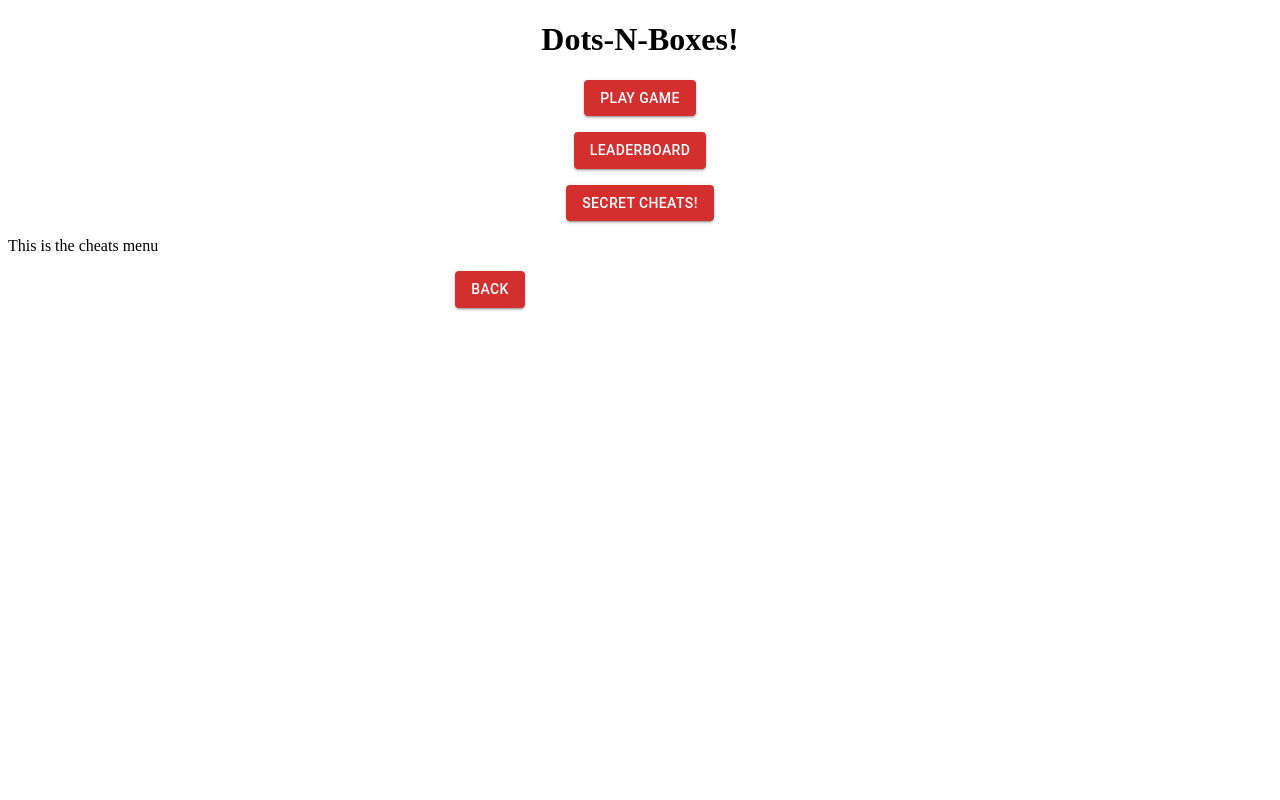
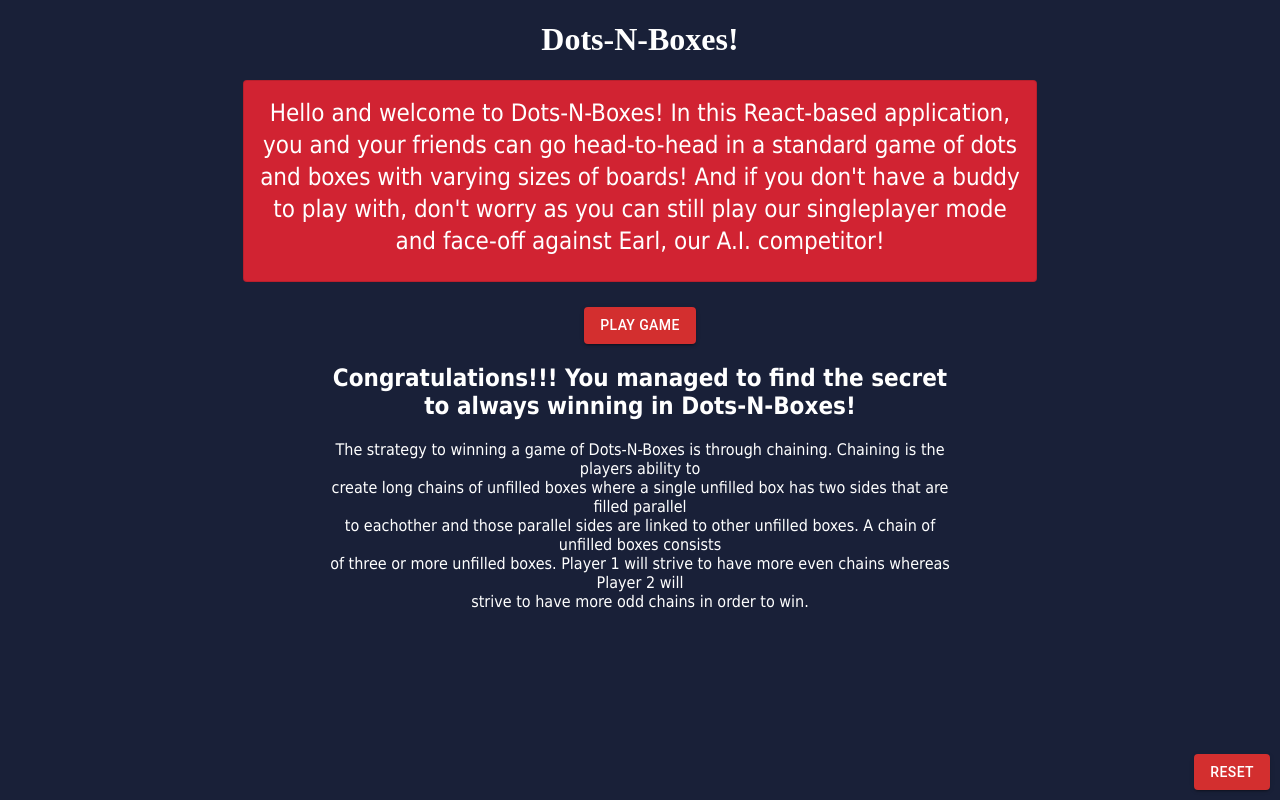
Before and after one commit to brandon-ohaver/Dots-N-Boxes, a React (Create React App) app in the folder dots-and-boxes/: page /cheats in a window 1280 px wide. Built offline with nearby package versions, Linux system fonts and the light colour scheme.

Commit message:
Deleted unnecessary files, finished secrets page, and finishing up styling

```diff
--- a/dots-and-boxes/src/components/BackButton.jsx
+++ b/dots-and-boxes/src/components/BackButton.jsx
@@ -6,10 +6,10 @@ import Button from "@mui/material/Button";
 class BackButton extends React.Component {
   render() {
     return (
-      <Stack spacing={2} direction="column" style={{ alignContent: "center", display: "flex", textAlign: "center", marginRight: "300px" }}>
+      <Stack spacing={2} direction="column" style={{ alignContent: "center", textAlign: "center", marginTop: "20%", position: "fixed", right: "10px", bottom: "10px" }}>
         <Link to="/" style={{ textDecoration: "none" }}>
           <Button variant="contained" color="error" className="back">
-            Back
+            Reset
           </Button>
         </Link>
       </Stack>
--- /dev/null
+++ b/dots-and-boxes/src/components/Introduction.js
@@ -0,0 +1,30 @@
+import React from 'react'
+import { Card, CardContent, Typography } from '@mui/material'
+
+const Introduction = () => {
+    return(
+            <div style={{ justifyContent: "center", alignItems: "center", textAlign: "center", display: "flex", marginBottom: "2%" }}>
+                <Card variant="outlined" style={{ background: "rgb(209, 35, 50)" }}>
+                    <CardContent>
+                        <Typography variant="h5" style={{ color: "white", fontFamily: "Tahoma" }}>
+                    Hello and welcome to Dots-N-Boxes! In this React-based application,
+                    <br/>
+                    you and your friends can go head-to-head in a standard game of dots
+                    <br/>
+                    and boxes with varying sizes of boards! And if you don't have a buddy
+                    <br/>
+                    to play with, don't worry as you can still play our singleplayer mode
+                    <br/>
+                    and face-off against Earl, our A.I. competitor!
+                    </Typography>
+                    </CardContent>
+                </Card>
+
+            </div>
+
+
+    )
+
+}
+
+export default Introduction
--- a/dots-and-boxes/src/components/NavBar.jsx
+++ b/dots-and-boxes/src/components/NavBar.jsx
@@ -29,20 +29,6 @@ class NavBar extends React.Component {
             </Link>
           </Stack>
         </div>
-        <div>
-          <Stack spacing={2} direction="column" style={{ textAlign: "center" }}>
-          <Link to="/leaderboard" style={{ textDecoration: "none" }}>
-            <Button variant="contained" color="error" className="start">
-              Leaderboard
-            </Button>
-          </Link>
-            <Link to="/cheats" style={{ textDecoration: "none" }}>
-              <Button variant="contained" color="error" className="start">
-                Secret Cheats!
-              </Button>
-           </Link>
-          </Stack>
-        </div>
         </Stack>
       </>
 
--- a/dots-and-boxes/src/containers/Cheats.jsx
+++ b/dots-and-boxes/src/containers/Cheats.jsx
@@ -3,7 +3,19 @@ import React from "react";
 const Cheats = () => {
   return (
     <>
-      <p>This is the cheats menu</p>
+
+      <h2 style={{ textAlign: "center", marginLeft: "25%", marginRight: "25%", color: "white", fontFamily: "Tahoma" }}>Congratulations!!! You managed to find the secret to always winning in Dots-N-Boxes!</h2>
+      <p style={{ textAlign: "center", marginLeft: "25%", marginRight: "25%", color: "white", fontFamily: "Tahoma" }}>
+        The strategy to winning a game of Dots-N-Boxes is through chaining. Chaining is the players ability to
+        <br />
+        create long chains of unfilled boxes where a single unfilled box has two sides that are filled parallel
+        <br />
+        to eachother and those parallel sides are linked to other unfilled boxes. A chain of unfilled boxes consists
+        <br />
+        of three or more unfilled boxes. Player 1 will strive to have more even chains whereas Player 2 will
+        <br />
+        strive to have more odd chains in order to win.
+      </p>
     </>
   );
 };
--- a/dots-and-boxes/src/index.css
+++ b/dots-and-boxes/src/index.css
@@ -44,3 +44,13 @@
     padding:10px 50px;
     margin:10px
   }
+
+  .secret {
+    background: transparent;
+    border: none !important;
+    font-size:0;
+  }
+
+  body {
+    background-color: rgb(25, 32, 56);
+  }
--- a/dots-and-boxes/src/index.js
+++ b/dots-and-boxes/src/index.js
@@ -7,9 +7,10 @@ import MultiPlayerGame from "./containers/MultiPlayerGame.jsx";
 import Cheats from "./containers/Cheats.jsx";
 import NavBar from "./components/NavBar";
 import BackButton from "./components/BackButton"
-import { BrowserRouter, Routes, Route } from "react-router-dom";
+import { BrowserRouter, Routes, Route, Link } from "react-router-dom";
 import $ from "jquery";
 import "./index.css"
+import Introduction from "./components/Introduction.js";
 
 
 const AppContainer = () => {
@@ -46,7 +47,11 @@ const AppContainer = () => {
 
   return (
     <BrowserRouter>
-      <h1 style={{ textAlign: "center" }}>Dots-N-Boxes!</h1>
+      <div style={{ justifyContent: "center", alignItems: "center", textAlign: "center",  }}>
+        <h1 style={{ color: "white"}}>Dots-N-Boxes!</h1>
+      </div>
+      <Introduction />
+
       <NavBar />
       <Routes>
         <Route element={<MainMenu />} exact path="/main-menu" />
@@ -56,6 +61,7 @@ const AppContainer = () => {
         <Route element={<Cheats />} exact path="/cheats" />
       </Routes>
       <BackButton exact path="/" />
+      <Link to="/cheats"><button className="secret">Secret</button></Link>
     </BrowserRouter>
   );
 };
```
Also changed, not shown: dots-and-boxes/src/App.css (deleted, +0 -38 lines), dots-and-boxes/src/App.js (deleted, +0 -25 lines), dots-and-boxes/src/logo.svg (deleted), 1 other file (tests, documents, lock files or other folders).
